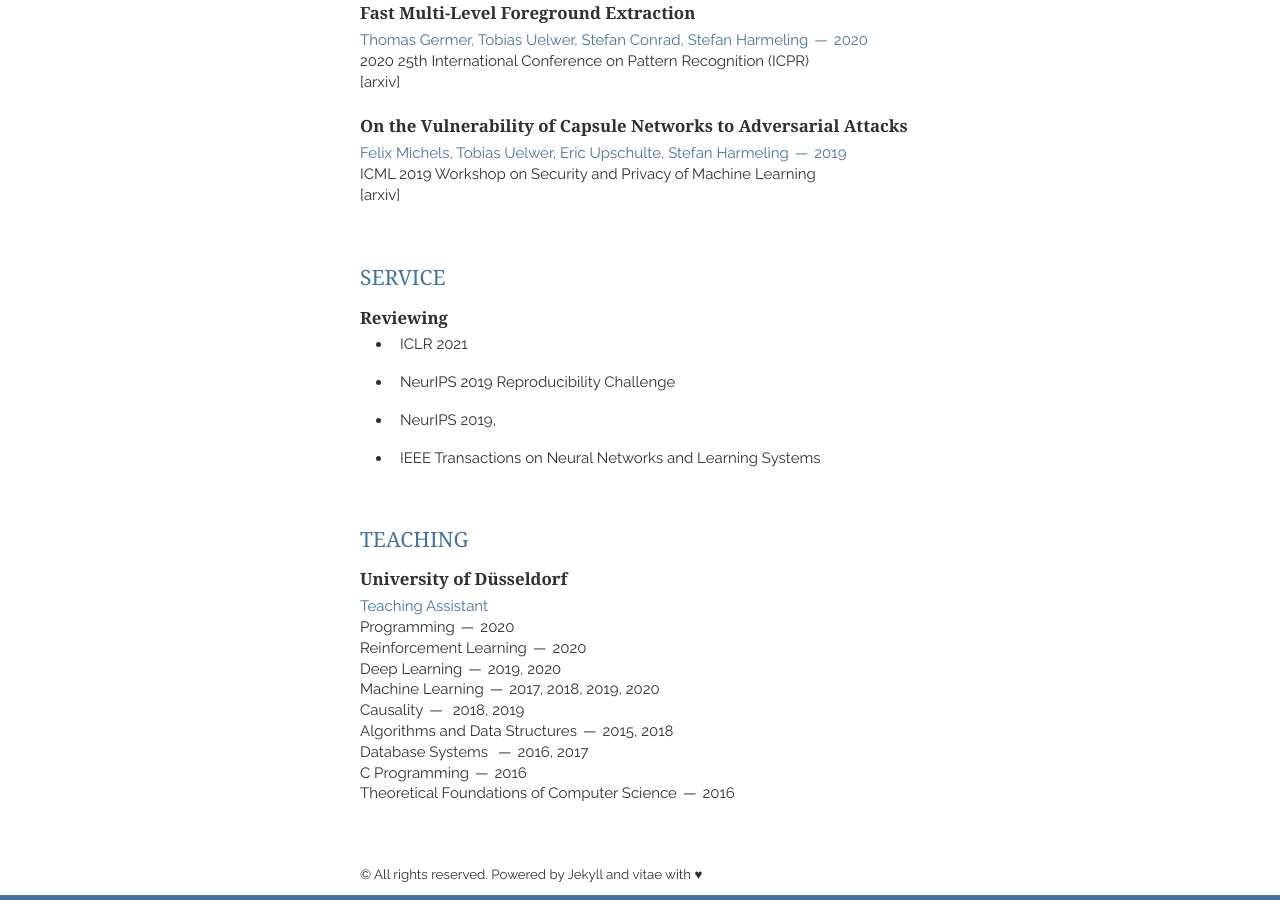
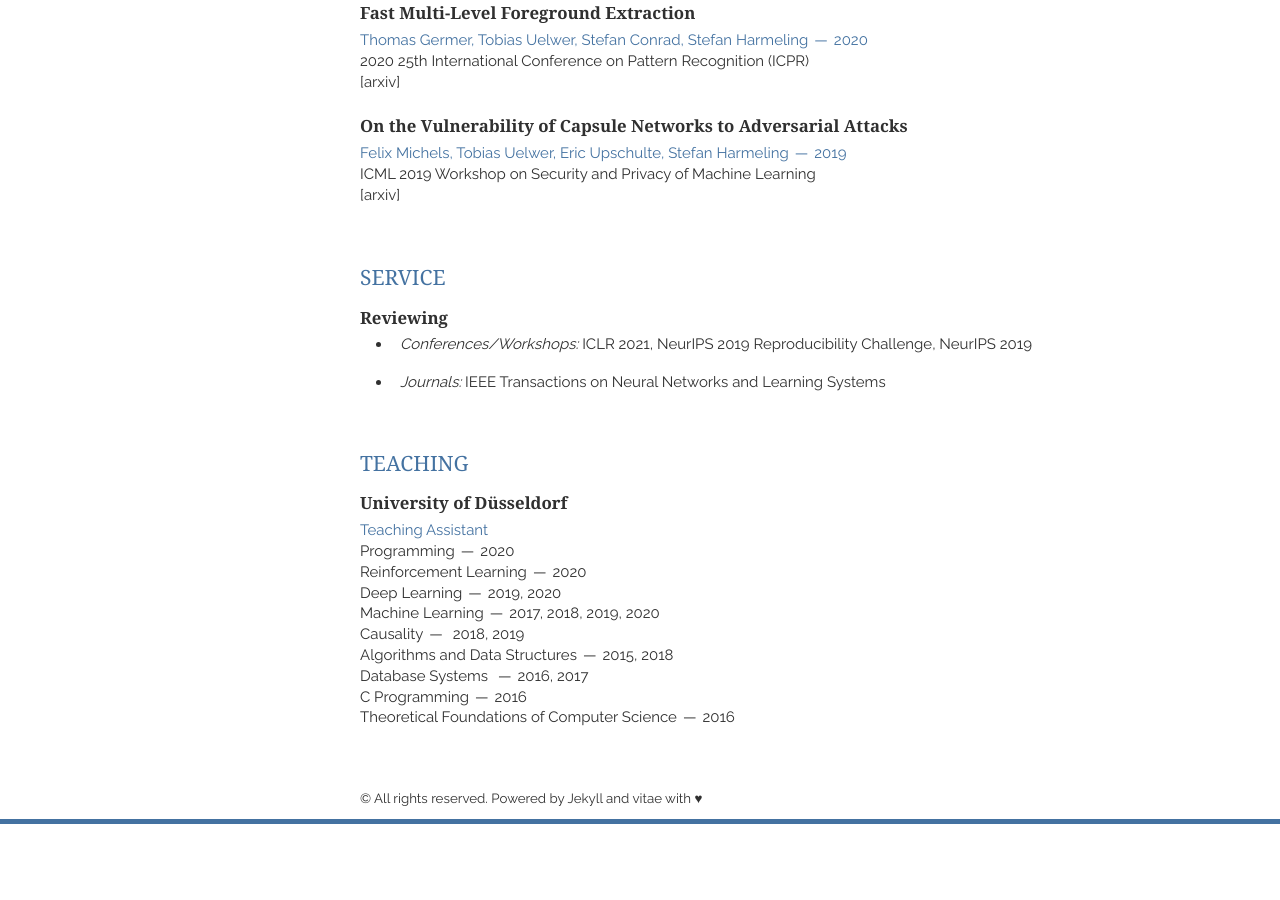
Before and after one commit to tuelwer/tuelwer.github.io, a Jekyll site: the page built from index.html, in a window 1280 px wide and 900 px high, scrolled down 842 px. Built offline with Jekyll 4.4.1, drawn with Linux system fonts in a browser that asks for light colours; nearby versions of some CDN libraries; some web fonts are replaced; the list of posts is cut into pages by our own code; after the commit the page ends 1666 px from its top, so only the background shows below that.

Commit message:
Update service.html

```diff
--- a/_includes/service.html
+++ b/_includes/service.html
@@ -5,10 +5,8 @@
         <h1>Reviewing</h1>
       </header>
       <ul class="news-list">
-        <li>ICLR 2021</li>
-        <li>NeurIPS 2019 Reproducibility Challenge</li>
-        <li>NeurIPS 2019,</li>
-        <li>IEEE Transactions on Neural Networks and Learning Systems</li>
+        <li><it> Conferences/Workshops: </it>ICLR 2021, NeurIPS 2019 Reproducibility Challenge, NeurIPS 2019</li>
+        <li><it> Journals: </it> IEEE Transactions on Neural Networks and Learning Systems</li>
       </ul>
   </article>
 </section>
```
